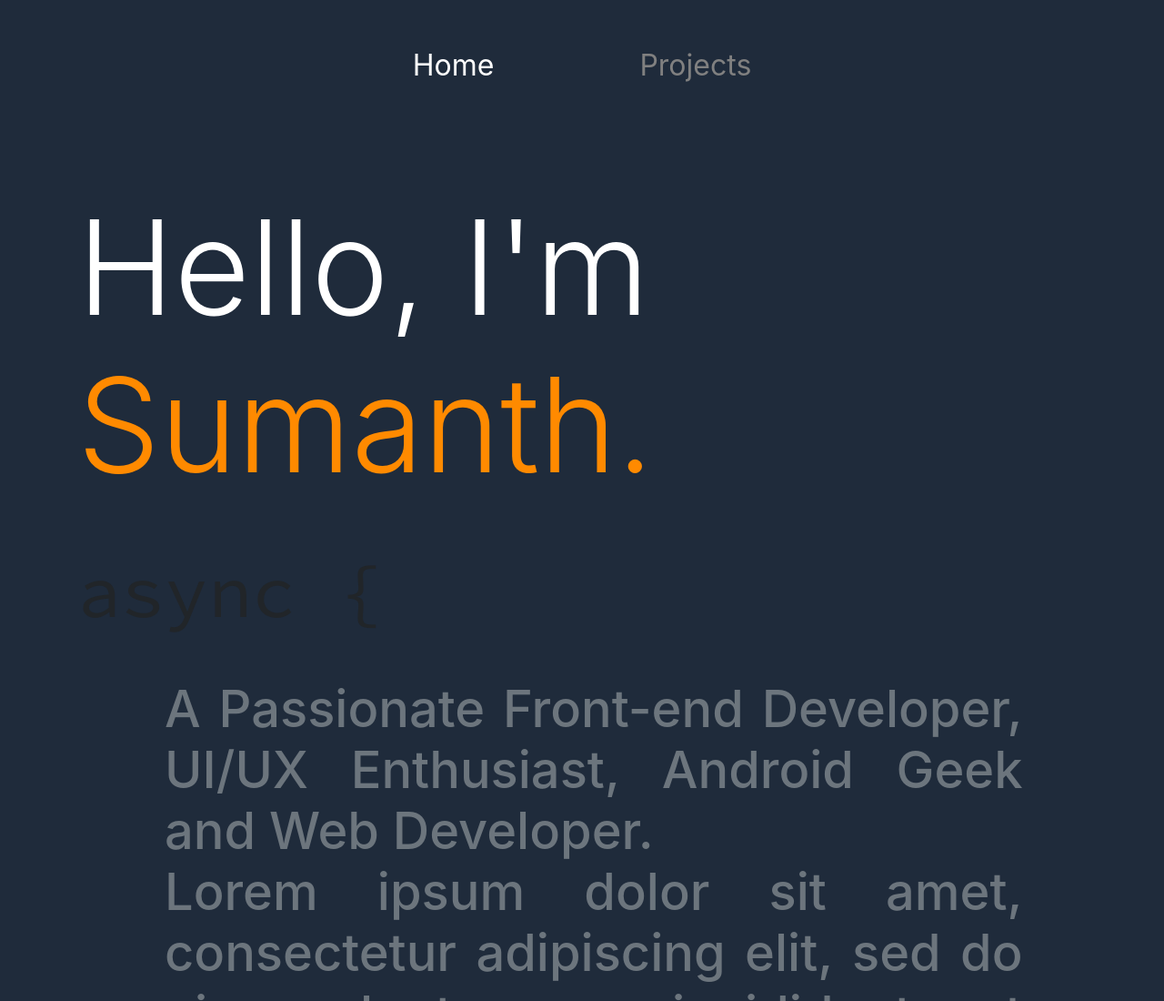
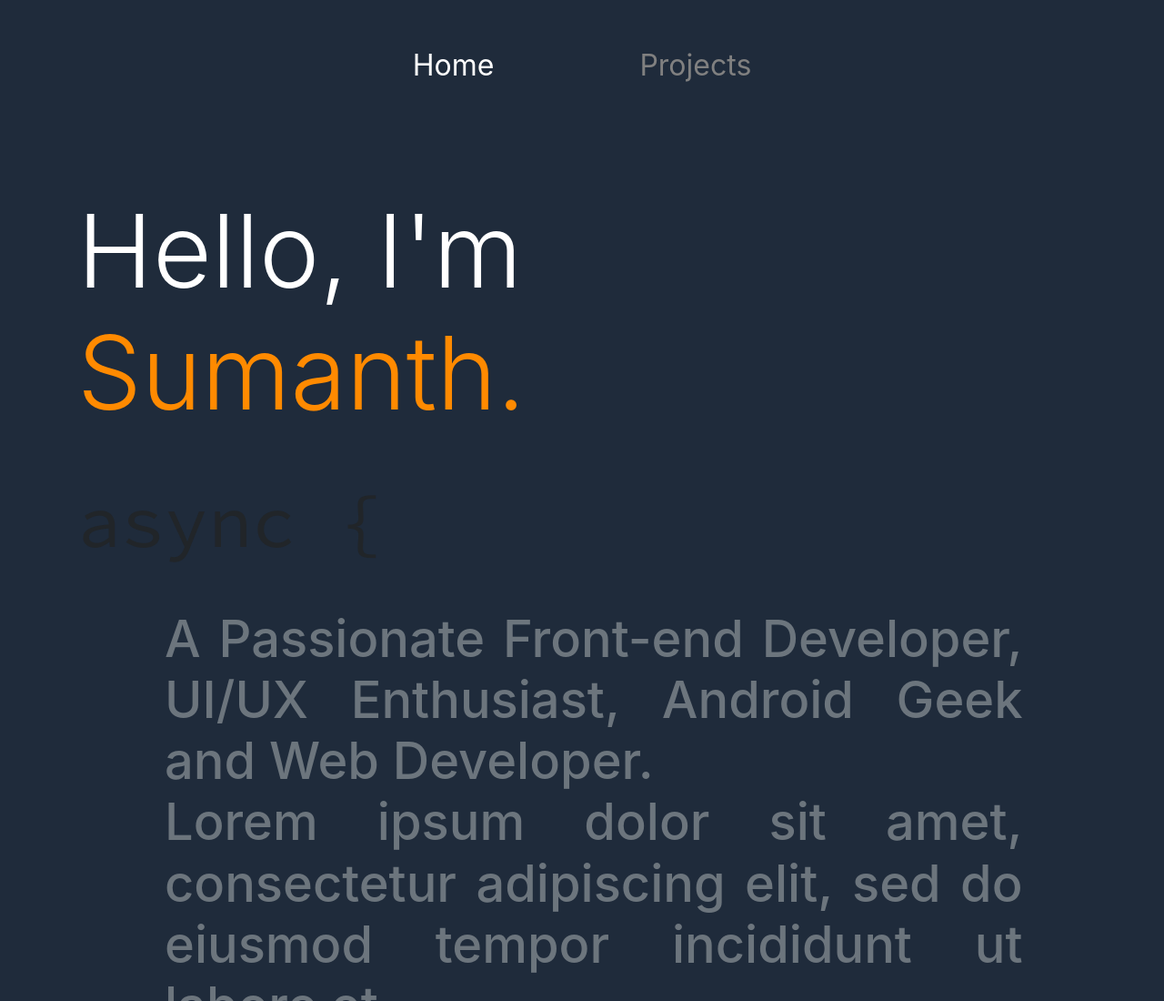
Before and after one commit to Sai7xp/gatsby-starter-profile-site, a Gatsby site: page / in a window 1280 px wide. Shown: the top 1100 px of the page at 91% size. Built offline with nearby package versions, Linux system fonts and the light colour scheme; Gatsby itself is replaced by a stand-in of ours.

Commit message:
Update info.js

```diff
--- a/src/components/info.js
+++ b/src/components/info.js
@@ -12,7 +12,7 @@ export default function info() {
   return (
     <div className="container">
       <div className="my-5"></div>
-      <div className="display-3" style={{ color: "#FF8A00" }}>
+      <div className="display-4" style={{ color: "#FF8A00" }}>
         <span style = {{color : "white"}}>Hello, I'm</span> <br />
         Sumanth.
       </div>
```
